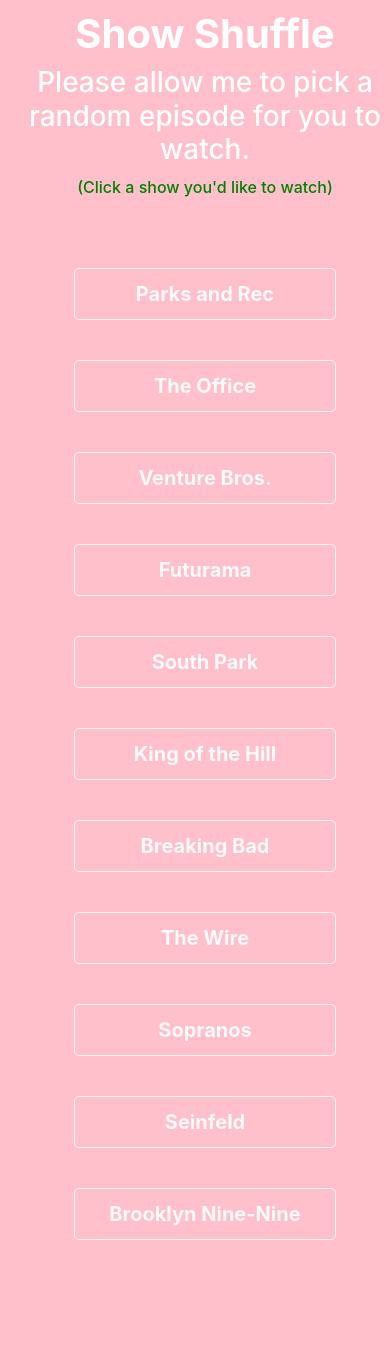
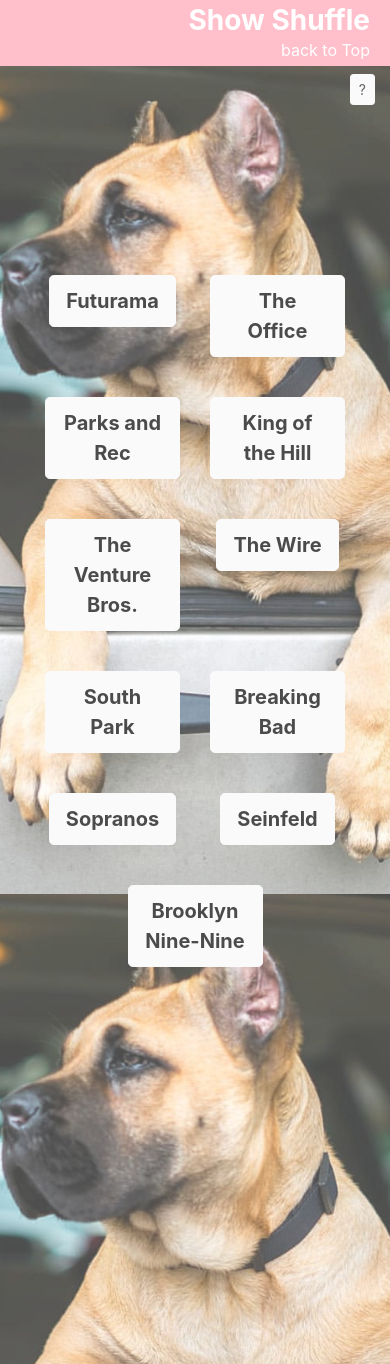
Before and after one commit to johnahnz0rs/show-shuffle, a React (Create React App) app in the folder client/: page / in a window 390 px wide. Shown: the top 1364 px of the page. Before the commit the page ends 1260 px from the top, so only its background shows below. Built offline with nearby package versions, Linux system fonts and the light colour scheme.

Commit message:
put a background on it

```diff
--- a/client/src/App.css
+++ b/client/src/App.css
@@ -1,14 +1,41 @@
+
+body {
+    /*background-color: pink;*/
+    /*padding-top: 500px;*/
+    padding-top: 50px;
+}
+
 .show {
     /*border: 1px solid red;*/
-    margin: 20px;
+    margin-top: 20px;
+    margin-bottom: 20px;
+    /*margin: 20px;*/
     padding-top: 10px;
     padding-bottom: 10px;
     font-weight: bold;
+    color: black;
+    /*vertical-align: middle;*/
 }
+
 .btn {
     white-space: normal;
 }
-body {
-    background-color: pink;
-    padding: 10px;
+
+.my-background  {
+    content: '';
+    background-image: url("./assets/dog_truck 1.png");
+    background-size: cover;
+    background-repeat: no-repeat;
+    background-position: center;
+    background-attachment: fixed;
+    position: absolute;
+    padding-top: 20px;
+    top: 50px;
+    right: 0;
+    bottom: 0;
+    left: 0;
+    opacity: 0.7;
+    z-Index: -1;
+    /*min-height: 100%;*/
+    height: 300vh;
 }
--- a/client/src/components/ContentArea.js
+++ b/client/src/components/ContentArea.js
@@ -18,12 +18,13 @@
 
     render() {
 
-
         return(
             <React.Fragment>
+                <div className="root-div">
 
-                <Home/>
+                    <Home/>
 
+                </div>
             </React.Fragment>
         );
     }
--- a/client/src/components/Home.js
+++ b/client/src/components/Home.js
@@ -1,4 +1,8 @@
 import React from 'react';
+
+import MyNavbar from './MyNavbar';
+// import PopularShows from './PopularShows';
+
 
 class Home extends React.Component {
 
@@ -10,7 +14,9 @@
             season: null,
             episodes: null,
             showTotal: null,
-            futurama: {
+            shows: [
+                {
+                    shortName: 'futurama',
                     name: 'Futurama',
                     episodes: [
                         {season: 1, episodes: 13},
@@ -22,7 +28,36 @@
                         {season: 7, episodes: 26}
                     ]
                 },
-            kingOfTheHill: {
+                {
+                    shortName: 'theOffice',
+                    name: 'The Office',
+                    episodes: [
+                        {season: 1, episodes: 6},
+                        {season: 2, episodes: 22},
+                        {season: 3, episodes: 25},
+                        {season: 4, episodes: 19},
+                        {season: 5, episodes: 28},
+                        {season: 6, episodes: 26},
+                        {season: 7, episodes: 26},
+                        {season: 8, episodes: 24},
+                        {season: 9, episodes: 25}
+                    ]
+                },
+                {
+                    shortName: 'parksAndRec',
+                    name: 'Parks and Rec',
+                    episodes: [
+                        {season: 1, episodes: 6},
+                        {season: 2, episodes: 24},
+                        {season: 3, episodes: 16},
+                        {season: 4, episodes: 22},
+                        {season: 5, episodes: 22},
+                        {season: 6, episodes: 22},
+                        {season: 7, episodes: 13}
+                    ]
+                },
+                {
+                    shortName: 'kingOfTheHill',
                     name: 'King of the Hill',
                     episodes: [
                         {season: 1, episodes: 12},
@@ -40,7 +75,32 @@
                         {season: 13, episodes: 24}
                     ]
                 },
-            southPark: {
+                {
+                    shortName: 'ventureBros',
+                    name: 'The Venture Bros.',
+                    episodes: [
+                        {season: 1, episodes: 13},
+                        {season: 2, episodes: 13},
+                        {season: 3, episodes: 13},
+                        {season: 4, episodes: 16},
+                        {season: 5, episodes: 8},
+                        {season: 6, episodes: 8},
+                        {season: 7, episodes: 10}
+                    ]
+                },
+                {
+                    shortName: 'theWire',
+                    name: 'The Wire',
+                    episodes: [
+                        {season: 1, episodes: 13},
+                        {season: 2, episodes: 12},
+                        {season: 3, episodes: 12},
+                        {season: 4, episodes: 13},
+                        {season: 5, episodes: 10}
+                    ]
+                },
+                {
+                    shortName: 'southPark',
                     name: 'South Park',
                     episodes: [
                         {season: 1, episodes: 13},
@@ -67,45 +127,8 @@
                         {season: 22, episodes: 10}
                     ]
                 },
-            parksAndRec: {
-                name: 'Parks and Rec',
-                episodes: [
-                    {season: 1, episodes: 6},
-                    {season: 2, episodes: 24},
-                    {season: 3, episodes: 16},
-                    {season: 4, episodes: 22},
-                    {season: 5, episodes: 22},
-                    {season: 6, episodes: 22},
-                    {season: 7, episodes: 13}
-                ]
-            },
-            theOffice: {
-                name: 'The Office',
-                episodes: [
-                    {season: 1, episodes: 6},
-                    {season: 2, episodes: 22},
-                    {season: 3, episodes: 25},
-                    {season: 4, episodes: 19},
-                    {season: 5, episodes: 28},
-                    {season: 6, episodes: 26},
-                    {season: 7, episodes: 26},
-                    {season: 8, episodes: 24},
-                    {season: 9, episodes: 25}
-                ]
-            },
-            ventureBros: {
-                name: 'The Venture Bros.',
-                episodes: [
-                    {season: 1, episodes: 13},
-                    {season: 2, episodes: 13},
-                    {season: 3, episodes: 13},
-                    {season: 4, episodes: 16},
-                    {season: 5, episodes: 8},
-                    {season: 6, episodes: 8},
-                    {season: 7, episodes: 10}
-                ]
-            },
-            breakingBad: {
+                {
+                    shortName: 'breakingBad',
                     name: 'Breaking Bad',
                     episodes: [
                         {season: 1, episodes: 7},
@@ -115,17 +138,8 @@
                         {season: 5, episodes: 16}
                     ]
                 },
-            theWire: {
-                name: 'The Wire',
-                episodes: [
-                    {season: 1, episodes: 13},
-                    {season: 2, episodes: 12},
-                    {season: 3, episodes: 12},
-                    {season: 4, episodes: 13},
-                    {season: 5, episodes: 10}
-                ]
-            },
-            sopranos: {
+                {
+                    shortName: 'sopranos',
                     name: 'Sopranos',
                     episodes: [
                         {season: 1, episodes: 13},
@@ -136,7 +150,8 @@
                         {season: 6, episodes: 21}
                     ]
                 },
-            seinfeld: {
+                {
+                    shortName: 'seinfeld',
                     name: 'Seinfeld',
                     episodes: [
                         {season: 1, episodes: 5},
@@ -150,7 +165,8 @@
                         {season: 9, episodes: 24}
                     ]
                 },
-            brooklynNineNine: {
+                {
+                    shortName: 'brooklynNineNine',
                     name: 'Brooklyn Nine-Nine',
                     episodes: [
                         {season: 1, episodes: 22},
@@ -159,7 +175,8 @@
                         {season: 4, episodes: 22},
                         {season: 5, episodes: 22}
                     ]
-            }
+                },
+            ],
         };
         //declare methods here
         this.chooseShow = this.chooseShow.bind(this);
@@ -174,162 +191,125 @@
 
     chooseShow = (e) => {
         // @DESC eventHandler when user clicks a show/button;
-        const show = e.target.name;
+        const name = e.target.name;
+        const show = this.state.shows.find(obj => obj.shortName === name);
+        const showName = show.name;
+
         this.setState({show: show});
-        const showName = this.state[show].name;
-        this.setState({showName: showName}); // for display;
-        this.chooseEpisode(this.state[show]);
+        this.setState({showName: showName});
+
+        this.chooseEpisode(show);
     };
 
     chooseEpisode = (show) => {
-        // @DESC picks a random season and episode for given show and sets this.state;
-        // season, episode, showTotal
-        let season, episode, count = 0;
+        // @DESC picks a random season, episode for given show && this.setState;
 
+        // pick a season at random
+        const season = Math.floor(Math.random() * show.episodes.length) + 1;
+        this.setState({season: season});
+
+        // from that season, pick a random episode
+        const eps = show.episodes[season-1].episodes;
+        const episode = Math.floor(Math.random() * eps) + 1;
+        this.setState({episode: episode});
 
         // get total episode count for show
+        let count = 0;
         for (let s of show.episodes) {
             count += s.episodes;
         }
         this.setState({showTotal: count});
-
-
-        // pick a season at random
-        season = Math.floor(Math.random() * show.episodes.length) + 1;
-        this.setState({season: season});
-
-
-        // from that season, pick a random episode
-        const eps = show.episodes[season-1].episodes;
-        episode = Math.floor(Math.random() * eps) + 1;
-        this.setState({episode: episode});
     };
 
     render() {
 
-        const divStyle = {
-            backgroundColor: 'pink',
-            color: 'white',
-            width: '100vw',
-            height: '100vh'
+        const recommendation = {
+            border: '5px solid black',
+            borderRadius: '8px',
+            margin: '0 auto',
+            padding: '20px',
         };
+        const small = {fontSize: 'small'};
+        const header = {marginBottom: '150px'};
+        // const medium = {};
+        // const whoa = {};
 
-        const recommendation = {
-            border: '5px solid white',
-            borderRadius: '8px',
-            margin: 'auto',
-            padding: '10px'
-        };
+        return(<React.Fragment>
+            <div className="">
 
-        const small = {fontSize: 'small'};
-        const medium = {fontSize: 'medium', color: 'green'};
-        const large = {fontSize: 'x-large'};
-        const fixedTop = {zIndex: '1000'};
+                <a name="recommendation"></a>
+                {/*<button className="btn btn-sm btn-primary" onClick={this.printState}>print state</button>*/}
 
-        return(
-            <React.Fragment>
-                <div className="container-fluid" style={divStyle}>
 
-                    {/*<button className="btn btn-sm btn-primary" onClick={this.printState}>print state</button>*/}
-                    {/*<div className="sticky-top d-block" style={fixedTop}>*/}
-                    <div className="">
-                        <div className="text-center">
-                            <h1 className="font-weight-bold">Show Shuffle</h1>
-                            <h3 className="mb-5">Please allow me to pick a random episode for you to watch.
-                            <br style={{color: 'green'}} /><span style={medium}>(Click a show you'd like to watch) </span></h3>
+                {/* navbar */}
+                <MyNavbar />
+
+                {/* content */}
+                <div className="container-fluid my-background text-center">
+
+
+                    {/* header */}
+                    <div className="text-right mt-1" style={header}>
+                        <a tabIndex="0" className="btn btn-sm btn-light" role="button" data-toggle="popover" data-trigger="focus" title="wutup, homey?" data-content="let's pick something to watch. click a show to begin">?</a>
                     </div>
 
 
-                        {this.state.showName &&
-                        <div className="text-center mx-auto mx-md-5" style={recommendation}>
 
-                            <h3 className="align-middle">You chose <span className="font-weight-bold"><u>{this.state.showName}</u>!</span>
-                                <br /><span style={small} className="align-middle">({this.state.showTotal} total eps.)</span></h3>
-
-                            {this.state.season && this.state.episode &&
-                            <p><span style={large}>I suggest <span className="font-weight-bold"><u>Season {this.state.season} Episode {this.state.episode}</u></span>.</span></p>
-                            }
-
+                    {/* the recommendation */}
+                    {this.state.showName && this.state.season && this.state.episode &&
+                    <div className="container-fluid row justify-content-center my-5 mx-auto align-middle">
+                        <div className="col-8 col-md-5 d-block text-center btn-light" style={recommendation}>
+                            <h3 className="align-middle">
+                                You chose<br />
+                                <span className="font-weight-bold"><u>{this.state.showName}</u></span>
+                            </h3>
+                            <p style={small} className="align-middle">({this.state.showTotal} total eps)</p>
+                            <h3 className="font-weight-bold"><u>Season {this.state.season} Episode {this.state.episode}</u></h3>
+                        </div>
                     </div>
                     }
+                    {/* end recommendation */}
+
+
+                    {/* popular shows */}
+                    {this.state.shows &&
+                        <div className="container-fluid row my-5 mx-auto">
+
+                            {this.state.shows.map(show => {
+                                return (
+                                    <React.Fragment>
+
+                                        {/* mobile view */}
+                                        <div className="d-inline-block d-md-none col-6 mx-auto">
+                                            <a href="#"
+                                               name={show.shortName}
+                                               className="btn btn-lg btn-light mx-auto show"
+                                               onClick={this.chooseShow}>
+                                                {show.name}
+                                            </a>
                                         </div>
 
-
-                    <div className="row justify-content-center text-center">
-                        <div className="col-9 text-center">
-                            <button
-                                name="parksAndRec"
-                                className="btn btn-lg btn-outline-light m-md-3 mx-auto col-md-3 col-12 show"
+                                        {/* desktop view */}
+                                        <div className="d-none d-md-inline-block col-4">
+                                            <a href="#"
+                                               name={show.shortName}
+                                               className="btn btn-lg btn-light mx-auto show d-block"
                                                onClick={this.chooseShow}>
-                                Parks and Rec
-                            </button>
-                            <button
-                                name="theOffice"
-                                className="btn btn-lg btn-outline-light m-md-3 mx-auto col-md-3 col-12 show"
-                                onClick={this.chooseShow}>
-                                The Office
-                            </button>
-                            <button
-                                name="ventureBros"
-                                className="btn btn-lg btn-outline-light m-md-3 mx-auto col-md-3 col-12 show"
-                                onClick={this.chooseShow}>
-                                Venture Bros.
-                            </button>
-                            <button
-                                name="futurama"
-                                className="btn btn-lg btn-outline-light m-md-3 mx-auto col-md-3 col-12 show"
-                                onClick={this.chooseShow}>
-                                Futurama
-                            </button>
-                            <button
-                                name="southPark"
-                                className="btn btn-lg btn-outline-light m-md-3 mx-auto col-md-3 col-12 show"
-                                onClick={this.chooseShow}>
-                                South Park
-                            </button>
-                            <button
-                                name="kingOfTheHill"
-                                className="btn btn-lg btn-outline-light m-md-3 mx-auto col-md-3 col-12 show"
-                                onClick={this.chooseShow}>
-                                King of the Hill
-                            </button>
-                            <button
-                                name="breakingBad"
-                                className="btn btn-lg btn-outline-light m-md-3 mx-auto col-md-3 col-12 show"
-                                onClick={this.chooseShow}>
-                                Breaking Bad
-                            </button>
-                            <button
-                                name="theWire"
-                                className="btn btn-lg btn-outline-light m-md-3 mx-auto col-md-3 col-12 show"
-                                onClick={this.chooseShow}>
-                                The Wire
-                            </button>
-                            <button
-                                name="sopranos"
-                                className="btn btn-lg btn-outline-light m-md-3 mx-auto col-md-3 col-12 show"
-                                onClick={this.chooseShow}>
-                                Sopranos
-                            </button>
-                            <button
-                                name="seinfeld"
-                                className="btn btn-lg btn-outline-light m-md-3 mx-auto col-md-3 col-12 show"
-                                onClick={this.chooseShow}>
-                                Seinfeld
-                            </button>
-                            <button
-                                name="brooklynNineNine"
-                                className="btn btn-lg btn-outline-light m-md-3 mx-auto col-md-3 col-12 show"
-                                onClick={this.chooseShow}>
-                                Brooklyn Nine-Nine
-                            </button>
-
-                        </div>
-                    </div>
-
+                                                {show.name}
+                                            </a>
                                         </div>
                                     </React.Fragment>
                                 );
+                            })}
+                        </div>
+                    }
+                    {/* end popular shows */}
+                </div>
+                {/* end content > .my-background */}
+
+
+            </div>
+        </React.Fragment>);
     }
 
 
--- /dev/null
+++ b/client/src/components/MyNavbar.js
@@ -0,0 +1,19 @@
+import React from "react";
+
+const MyNavbar = (props) => {
+
+    return (<React.Fragment>
+
+        {/*<nav className="navbar navbar-expand-xs navbar-light container-fluid fixed-top" style={myNav}>*/}
+        <div className="container-fluid fixed-top py-1" style={{backgroundColor: 'pink', paddingRight: '20px'}}>
+            <a href="#" className="text-right" style={{color: 'white'}}>
+                <h3 className="font-weight-bold mb-0">Show Shuffle</h3>
+                <p className="my-0">back to Top</p>
+            </a>
+        </div>
+        {/*</nav>*/}
+
+    </React.Fragment>);
+};
+
+export default MyNavbar;
--- /dev/null
+++ b/client/src/components/PopularShows.js
@@ -0,0 +1,116 @@
+import React from 'react';
+
+class PopularShows extends React.Component {
+
+    constructor(props) {
+        super(props);
+        this.state = {};
+        //declare methods here
+        this.chooseShow = this.chooseShow.bind(this);
+    }
+
+    chooseShow = (e) => {
+        // const show = e.target.name;
+        this.props.chooseShow(e);
+    };
+
+    render() {
+
+        const shows = {};
+
+        return (
+            <React.Fragment>
+                <div className="col-9 text-center" style={shows}>
+
+                    {this.props.shows.map(show => {
+                        return (
+                            <a href="#recommendation"
+                               name={show}
+                               className="btn btn-lg btn-light col-12 col-md-3 mx-2 show"
+                               onClick={this.chooseShow}>
+                                {show}
+                            </a>
+                        );
+                    })}
+
+                </div>
+
+                {/*<div className="col-9 text-center">*/}
+
+                {/**/}
+                {/*<a href="#recommendation"*/}
+                {/*name="parksAndRec"*/}
+                {/*className="btn btn-lg btn-outline-light col-12 col-md-3 mx-2 show"*/}
+                {/*onClick={this.chooseShow}>*/}
+                {/*Parks and Rec*/}
+                {/*</a>*/}
+                {/*<a href="#recommendation"*/}
+                {/*name="theOffice"*/}
+                {/*className="btn btn-lg btn-outline-light col-12 col-md-3 mx-2 show"*/}
+                {/*onClick={this.chooseShow}>*/}
+                {/*The Office*/}
+                {/*</a>*/}
+                {/*<a href="#recommendation"*/}
+                {/*name="ventureBros"*/}
+                {/*className="btn btn-lg btn-outline-light col-12 col-md-3 mx-2 show"*/}
+                {/*onClick={this.chooseShow}>*/}
+                {/*Venture Bros.*/}
+                {/*</a>*/}
+                {/*<a href="#recommendation"*/}
+                {/*name="futurama"*/}
+                {/*className="btn btn-lg btn-outline-light col-12 col-md-3 mx-2 show"*/}
+                {/*onClick={this.chooseShow}>*/}
+                {/*Futurama*/}
+                {/*</a>*/}
+                {/*<a href="#recommendation"*/}
+                {/*name="southPark"*/}
+                {/*className="btn btn-lg btn-outline-light col-12 col-md-3 mx-2 show"*/}
+                {/*onClick={this.chooseShow}>*/}
+                {/*South Park*/}
+                {/*</a>*/}
+                {/*<a href="#recommendation"*/}
+                {/*name="kingOfTheHill"*/}
+                {/*className="btn btn-lg btn-outline-light col-12 col-md-3 mx-2 show"*/}
+                {/*onClick={this.chooseShow}>*/}
+                {/*King of the Hill*/}
+                {/*</a>*/}
+                {/*<a href="#recommendation"*/}
+                {/*name="breakingBad"*/}
+                {/*className="btn btn-lg btn-outline-light col-12 col-md-3 mx-2 show"*/}
+                {/*onClick={this.chooseShow}>*/}
+                {/*Breaking Bad*/}
+                {/*</a>*/}
+                {/*<a href="#recommendation"*/}
+                {/*name="theWire"*/}
+                {/*className="btn btn-lg btn-outline-light col-12 col-md-3 mx-2 show"*/}
+                {/*onClick={this.chooseShow}>*/}
+                {/*The Wire*/}
+                {/*</a>*/}
+                {/*<a href="#recommendation"*/}
+                {/*name="sopranos"*/}
+                {/*className="btn btn-lg btn-outline-light col-12 col-md-3 mx-2 show"*/}
+                {/*onClick={this.chooseShow}>*/}
+                {/*Sopranos*/}
+                {/*</a>*/}
+                {/*<a href="#recommendation"*/}
+                {/*name="seinfeld"*/}
+                {/*className="btn btn-lg btn-outline-light col-12 col-md-3 mx-2 show"*/}
+                {/*onClick={this.chooseShow}>*/}
+                {/*Seinfeld*/}
+                {/*</a>*/}
+                {/*<a href="#recommendation"*/}
+                {/*name="brooklynNineNine"*/}
+                {/*className="btn btn-lg btn-outline-light col-12 col-md-3 mx-2 show"*/}
+                {/*onClick={this.chooseShow}>*/}
+                {/*Brooklyn Nine-Nine*/}
+                {/*</a>*/}
+
+                {/*</div>*/}
+            </React.Fragment>
+
+        );
+    }
+
+}
+
+export default PopularShows;
```
Also changed, not shown: client/public/index.html (+10 -0 lines), client/src/assets/dog_truck 1.png (added), client/src/assets/dog_truck.png (added), 18 other files (tests, documents, lock files or other folders). Lines whose indentation alone changed are shown as unchanged.
